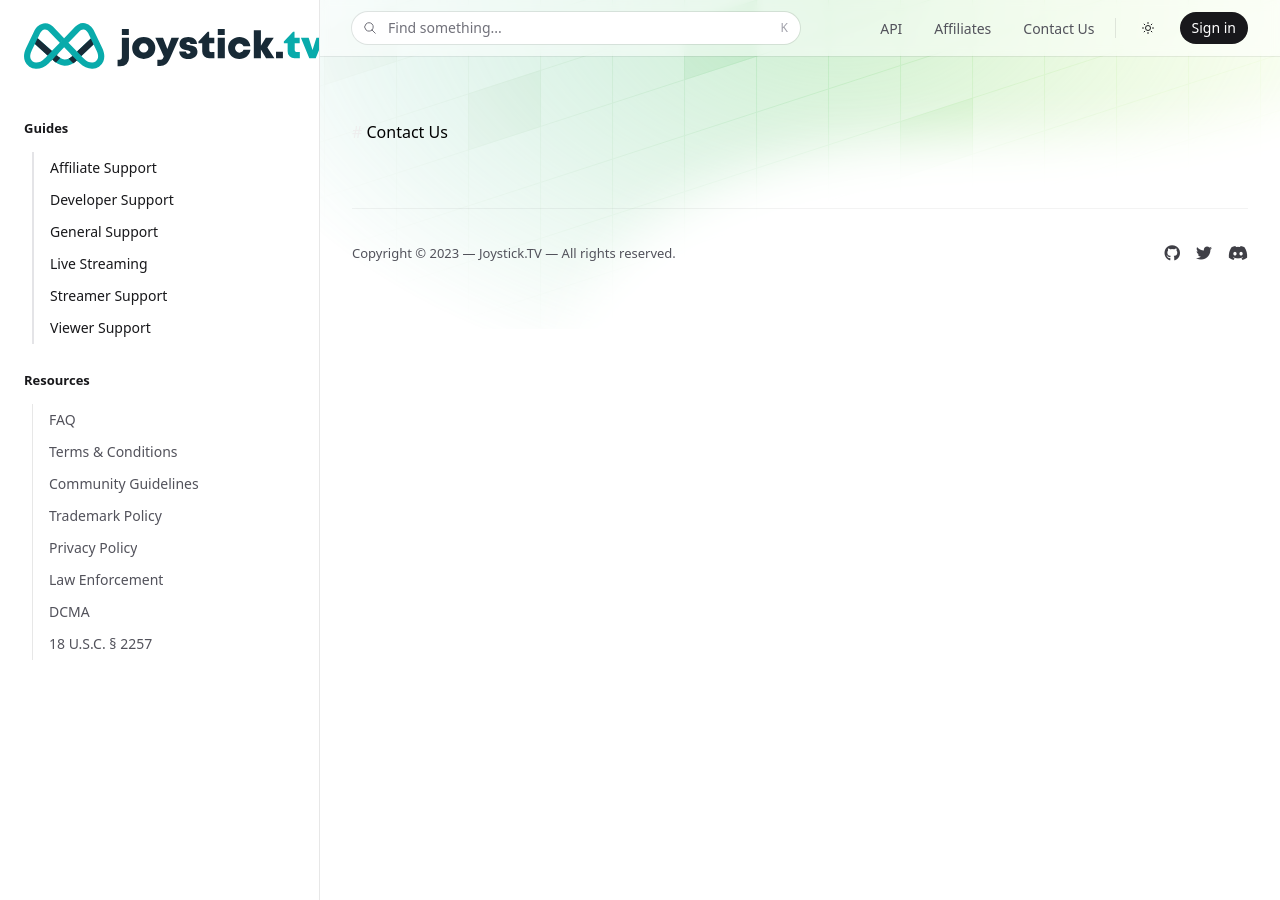
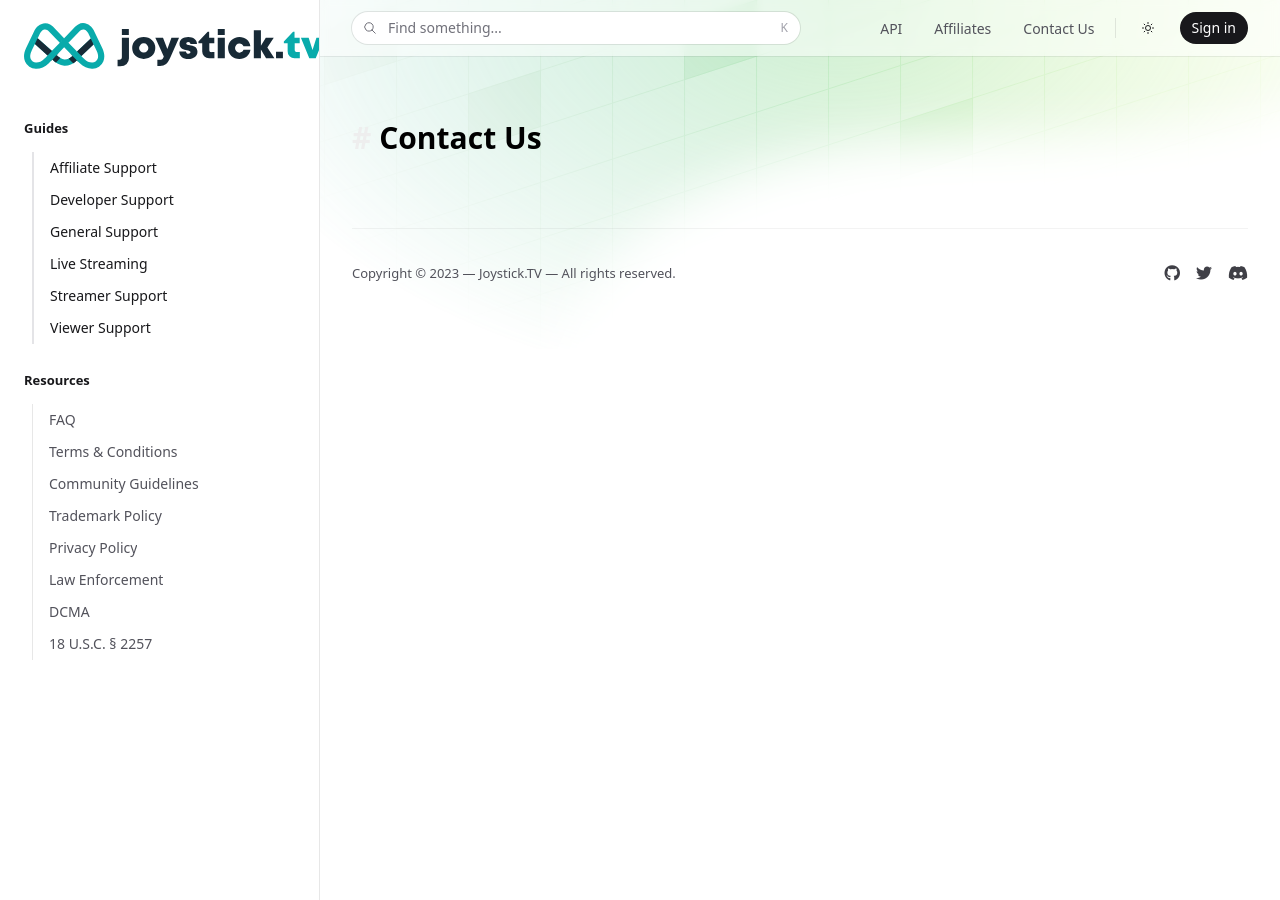
Before and after one commit to joysticktv/joysticktv.github.io, a Jekyll site: the page built from contact_us.md, in a window 1280 px wide. Built offline with Jekyll 4.4.1, drawn with Linux system fonts in a browser that asks for light colours; nearby versions of some CDN libraries.

Commit message:
Starting work on the content body styles

```diff
--- a/theme/assets/css/style.scss
+++ b/theme/assets/css/style.scss
@@ -18,3 +18,29 @@
     color: #333;
   }
 }
+
+main article {
+  h1 {
+    font-size: 1.875rem;
+    line-height: 2.25rem;
+    font-weight: bold;
+    margin-bottom: .5rem;
+  }
+  h2 {
+    font-size: 1.5rem;
+    line-height: 2rem;
+    font-weight: bold;
+    margin-bottom: .5rem;
+  }
+  h3 {
+    font-size: 1.25rem;
+    line-height: 1.75rem;
+    font-weight: bold;
+    margin-bottom: .5rem;
+  }
+  p {
+    font-size: 1rem;
+    line-height: 1.75rem;
+    margin-bottom: 1.5rem;
+  }
+}
```
